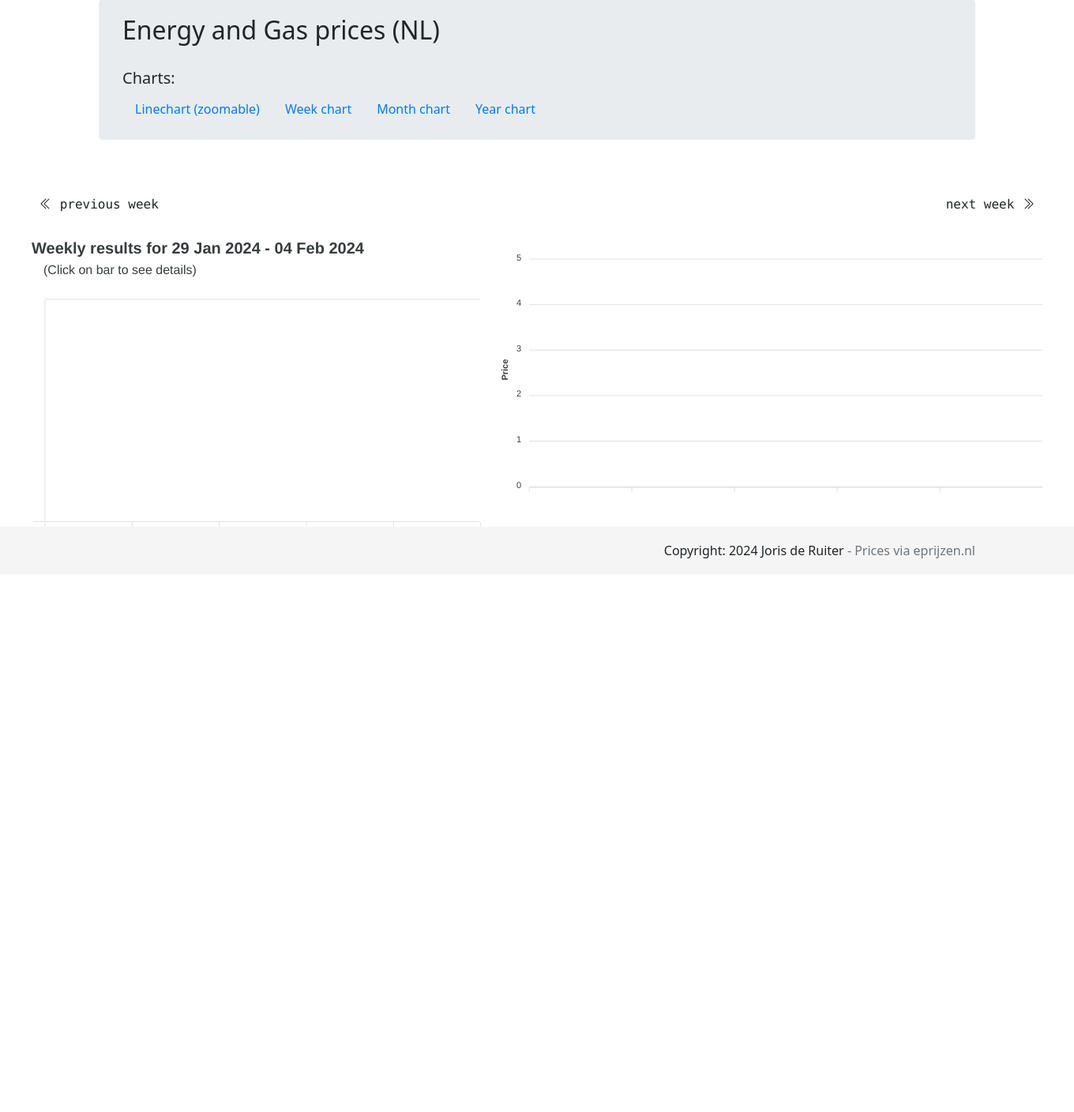
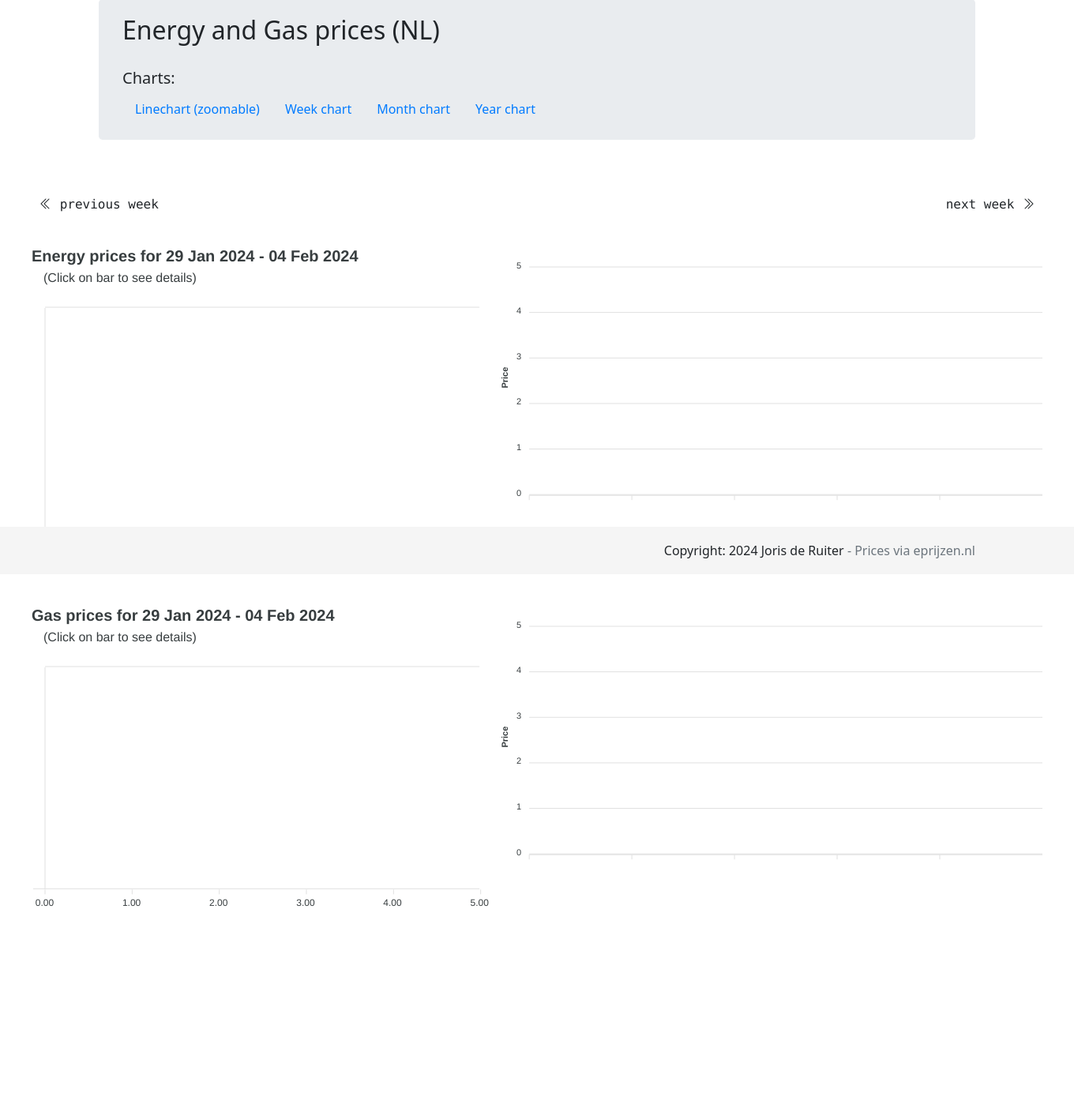
Before and after one commit to jdruiter/energietool_standalone, a Django app: page /weekchart/ in a window 1360 px wide. Shown: the part 73-1481 px from the top of the page at 79% size. Before the commit the page ends 780 px from the top, so only its background shows below. Run offline with Django 3.2, Linux system fonts and the light colour scheme; data that the repository does not hold is empty; parts of the project's set-up code (start-up, migrations or seed data) failed here and were passed over; some libraries are stand-ins or nearby versions.

Commit message:
added other gas charts

```diff
--- a/eprijzen/views.py
+++ b/eprijzen/views.py
@@ -19,15 +19,8 @@
 # month labels for the month bar chart
 MONTHS = ['Jan', 'Feb', 'Mar', 'Apr', 'May', 'Jun', 'Jul', 'Aug', 'Sep', 'Oct', 'Nov', 'Dec']
 
-def generate_random_color():
-    # generates a hex random color
-    # color = "#{:06x}".format(random.randint(0, 0xFFFFFF))
-    color = "#{:06x}".format(random.randint(0, 999999))  #more darker colors
-    return color
-
 def homepage(request):
     return render(request, 'eprijzen/base.html', {})
-
 
 
 def linechart(request):
@@ -39,19 +32,18 @@
     year = int(request.GET.get('year', now.year))
     month_name = MONTHS[month - 1]
 
-    energyprices = Energyprice.objects.filter(country_id="NL", date__month=month, date__year=year).order_by('date', 'time')
-    print(datetime(2024, 1, 20).timestamp()*1000)
-    energy_prices_data = []
-    for entry in energyprices:
-        energy_prices_data.append( [datetime.combine(entry.date, entry.time, tzinfo=timezone.utc).timestamp()*1000, entry.purchase_price] )
-    #energy_prices_data = [ [f"{e.date} {e.time}", e.all_in_price] for e in energyprices]
+    context = {}
+    for model, model_name in zip([Energyprice, Gasprice], ["energy", "gas"]):
+        monthly_prices = model.objects.filter(country_id="NL", date__month=month, date__year=year).order_by('date', 'time')
+        data_for_linechart = []
+        for entry in monthly_prices:
+            data_for_linechart.append( [datetime.combine(entry.date, entry.time, tzinfo=timezone.utc).timestamp()*1000, entry.purchase_price] )
 
-    context = {
-        "energy_prices_data":energy_prices_data,
-        "month": month,
-        "year": year,
-        "month_name": month_name,
-    }
+        context[model_name + "_data"] = data_for_linechart
+
+    context["month"] = month
+    context["year"] = year
+    context["month_name"] = month_name
 
     return render(request, 'charts/linechart.html', context)
 
@@ -65,7 +57,6 @@
         # getting data for year chart
         years =  [entry['year'] for entry in list(avg_by_year)]
         year_prices = [round(entry['total_price'], 2) for entry in list(avg_by_year)]
-        colors = [generate_random_color() for i in range(len(years))]
 
         # getting data for month chart
         months_bar_values = {}
@@ -80,7 +71,7 @@
 
             months_bar_values[year] = [list(item) for item in list(zip(months_labels, months_values))]
 
-        data = [list(e) for e in list(zip(years, colors, year_prices))]
+        data = [list(e) for e in list(zip(years, year_prices))]
 
         ind = 0
         for year in years:
@@ -91,47 +82,37 @@
         context[model_name + "_data"] = data
         context["number_of_years_" + model_name] = len(years)
 
-        if model_name == "gas":
-            pprint(data)
-
 
     return render(request, 'charts/year_bar_chart.html', context)
 
 
 def month_barchart(request):
-    year = request.GET.get('year', 2023)
+    year = request.GET.get('year', 2024)
+    context = {}
+    for model, model_name in zip([Energyprice, Gasprice], ["energy", "gas"]):
+        item_spec = []
+        for month_number in range(1, 13):
+            monthly_data = model.objects.filter(date__month=month_number, date__year = year, country_id="NL")
+            average_value = monthly_data.aggregate(Avg('purchase_price'))['purchase_price__avg']
 
-    item_spec = []
-    for month_number in range(1, 13):
-        monthly_data = Energyprice.objects.filter(date__month=month_number, date__year = year, country_id="NL")
-        average_value = monthly_data.aggregate(Avg('purchase_price'))['purchase_price__avg']
+            if average_value:
+                average_value = round(average_value, 2)
+                label = MONTHS[month_number-1]
 
-        if average_value:
-            average_value = round(average_value, 2)
-            label = MONTHS[month_number-1]
-            color = generate_random_color()
+                data_for_linechart = []
+                for entry in monthly_data:
+                    data_for_linechart.append([datetime.combine(entry.date, entry.time, tzinfo=timezone.utc).timestamp() * 1000, round(entry.purchase_price, 2)])
 
-            data_for_linechart = []
-            for entry in monthly_data:
-                data_for_linechart.append([datetime.combine(entry.date, entry.time, tzinfo=timezone.utc).timestamp() * 1000, round(entry.purchase_price, 2)])
+                item_spec.append([label, average_value, data_for_linechart])
+                context[model_name + "_data"] = item_spec
+                context["number_of_months_" + model_name] = len(item_spec)
 
-            item_spec.append([label, average_value, color, data_for_linechart])
-
-
-
-    context = {
-        "item_spec": item_spec,
-        "year": year,
-        "number_of_months": len(item_spec)
-    }
+    context["year"] = year
 
     return render(request, 'charts/month_bar_chart.html', context)
 
 
 def week_barchart(request):
-    """ Show clickable barchart
-    Todo start the chart always at 2024. Users can go prev year and next year through time
-    """
 
     date = request.GET.get("startOfWeek", None)
 
@@ -145,30 +126,31 @@
         start_of_week = start_of_week.replace(hour=0, minute=0, second=0, microsecond=0, tzinfo=timezone.utc)
         date_range = [start_of_week + timedelta(days=x) for x in range((current_date - start_of_week).days + 1)]
 
-    item_spec = []
-    for date in date_range:
-        daily_data = Energyprice.objects.filter(date=date, country_id="NL")
-        daily_data = daily_data.order_by('time')
+    context = {}
+    for model, model_name in zip([Energyprice, Gasprice], ["energy", "gas"]):
+        item_spec = []
+        for date in date_range:
+            daily_data = model.objects.filter(date=date, country_id="NL")
+            daily_data = daily_data.order_by('time')
 
-        average_value = daily_data.aggregate(Avg('all_in_price'))['all_in_price__avg']
-        if average_value:
-            # data for bar chart
-            average_value = round(average_value, 2)
-            label = date.strftime("%A")
-            color = generate_random_color()
+            average_value = daily_data.aggregate(Avg('all_in_price'))['all_in_price__avg']
+            if average_value:
+                # data for bar chart
+                average_value = round(average_value, 2)
+                label = date.strftime("%A")
 
-            # data for linechart
-            data_for_linechart = []
-            for entry in daily_data:
-                data_for_linechart.append([datetime.combine(entry.date, entry.time, tzinfo=timezone.utc).timestamp() * 1000, entry.all_in_price])
+                # data for linechart
+                data_for_linechart = []
+                for entry in daily_data:
+                    data_for_linechart.append([datetime.combine(entry.date, entry.time, tzinfo=timezone.utc).timestamp() * 1000, entry.all_in_price])
 
-            item_spec.append([label, average_value, color, data_for_linechart])
+                item_spec.append([label, average_value, data_for_linechart])
 
-    context = {
-        "start_of_week": start_of_week.strftime('%Y-%m-%dT%H:%M'),
-        "item_spec": item_spec,
-        "number_of_days": len(item_spec),
-    }
+                context[model_name + "_data"] = item_spec
+                context["number_of_days_" + model_name] = len(item_spec)
 
-    print(start_of_week.strftime('%Y-%m-%dT%H:%M'))
-    return render(request, 'charts/week_bar_chart.html', context)  # todo make own html page
+
+    context["start_of_week"] = start_of_week.strftime('%Y-%m-%dT%H:%M')
+
+
+    return render(request, 'charts/week_bar_chart.html', context)
--- a/static/month_bar_chart/month_bar_chart.css
+++ b/static/month_bar_chart/month_bar_chart.css
@@ -10,9 +10,6 @@
     user-select: none;
 }
 
-#charts {
-    margin-top: 20px;
-}
 
 #previous-year,
 #next-year {
--- a/templates/charts/week_bar_chart.html
+++ b/templates/charts/week_bar_chart.html
@@ -3,42 +3,6 @@
 
 {% block chartcontent %}
 
-<script>
-    // function for making colors
-    function generateColorPalette(startColor = "#031B88", endColor = '#FAA7B8', steps) {
-        if (steps === 2) return [startColor, endColor]
-        const colorScale = chroma.scale([startColor, endColor]).colors(steps);
-        return colorScale;
-    }
-
-    const customPalette = generateColorPalette(undefined, undefined, {{ number_of_days | safe }});
-
-    /* Load the data */
-    var Data = [];
-    var Colors = [];
-    let ind = 0;
-    {% for label, avg_value, color, line_chart_data in item_spec %}
-
-            var dictionary = {
-                x: "{{label}}",
-                y: {{avg_value | safe}},
-                color: customPalette[ind],
-                lineChartData: {{line_chart_data}}
-            };
-
-            Colors.push(customPalette[ind]);
-            Data.push(dictionary);
-            ind += 1;
-    {% endfor %}
-    console.log(Data);
-    // function for left bar chart title
-    function dateFormatter(){
-        let startOfWeek = moment("{{ start_of_week }}", 'YYYY-MM-DDTHH:mm');
-        let endOfWeek = startOfWeek.clone().add(6, 'days');
-
-        return startOfWeek.format('D MMM YYYY') + " - " + endOfWeek.format('DD MMM YYYY')
-    }
-</script>
 
 <!-- hidden form to store year -->
 <form id="hidden-form" method="get" action="{% url 'weekchart' %}">
@@ -52,13 +16,79 @@
 </div>
 
 
-<!-- charts -->
-<div style="display: flex;" id="charts">
-    <div id="chart-year"></div>
-    <div id="chart-quarter"></div>
+<!-- energy chart -->
+<div style="display: flex; margin-top: 40px" id="charts">
+    <div id="chart-year-energy"></div>
+    <div id="chart-quarter-energy"></div>
+</div>
+
+<!-- gas chart -->
+<div style="display: flex; margin-top: 40px" id="charts">
+    <div id="chart-year-gas"></div>
+    <div id="chart-quarter-gas"></div>
 </div>
 
 
+<script>
+    // function for making colors
+    function generateColorPalette(startColor = "#031B88", endColor = '#FAA7B8', steps) {
+        if (steps === 2) return [startColor, endColor]
+        const colorScale = chroma.scale([startColor, endColor]).colors(steps);
+        return colorScale;
+    }
+
+    // function for left bar chart title
+    function dateFormatter(){
+        let startOfWeek = moment("{{ start_of_week }}", 'YYYY-MM-DDTHH:mm');
+        let endOfWeek = startOfWeek.clone().add(6, 'days');
+
+        return startOfWeek.format('D MMM YYYY') + " - " + endOfWeek.format('DD MMM YYYY')
+    }
+
+    // collecting data for energy chart
+    var customPalette = generateColorPalette(undefined, undefined, {{ number_of_days_energy | safe }});
+    var EnergyData = [];
+    var ColorsEnergy = [];
+    var ind = 0;
+    {% for label, avg_value, line_chart_data in energy_data %}
+
+            var dictionary = {
+                x: "{{label}}",
+                y: {{avg_value | safe}},
+                color: customPalette[ind],
+                lineChartData: {{line_chart_data}}
+            };
+
+            ColorsEnergy.push(customPalette[ind]);
+            EnergyData.push(dictionary);
+            ind += 1;
+    {% endfor %}
+</script>
+
+
+<!-- collecting data for gas chart -->
+<script>
+    var customPalette = generateColorPalette(undefined, undefined, {{ number_of_days_gas | safe }});
+    var GasData = [];
+    var ColorsGas = [];
+    var ind = 0;
+    {% for label, avg_value, line_chart_data in gas_data %}
+
+            var dictionary = {
+                x: "{{label}}",
+                y: {{avg_value | safe}},
+                color: customPalette[ind],
+                lineChartData: {{line_chart_data}}
+            };
+
+            ColorsGas.push(customPalette[ind]);
+            GasData.push(dictionary);
+            ind += 1;
+    {% endfor %}
+</script>
+
+
+<!-- energy chart -->
 <script>
     // function for updating chart options
     function updateMonthChart(sourceChart, destChartIDToUpdate) {
@@ -94,9 +124,9 @@
     }
 
     // options for left barchart
-    var options = {
+    var optionsEnergy = {
         series: [{
-            data: Data
+            data: EnergyData
         }],
         chart: {
             id: 'barYear',
@@ -135,7 +165,7 @@
             }
         },
 
-        colors: Colors,
+        colors: ColorsEnergy,
 
         states: {
             normal: {
@@ -164,7 +194,7 @@
             }
         },
         title: {
-            text: 'Weekly results for ' + dateFormatter(),
+            text: 'Energy prices for ' + dateFormatter(),
             offsetX: 0,
             style: {
                 fontSize: '20px',
@@ -191,11 +221,11 @@
     },
     };
 
-    var chart = new ApexCharts(document.querySelector("#chart-year"), options);
+    var chart = new ApexCharts(document.querySelector("#chart-year-energy"), optionsEnergy);
     chart.render();
 
         // right bar chart options
-        var optionsQuarter = {
+        var optionsQuarterEnergy = {
           series: [{
           name: 'energy price',
           data: []
@@ -245,14 +275,20 @@
             },
         },
         xaxis: {
-            type: 'datetime',
+        type: 'datetime',
+          labels: {
+              //datetimeUTC: true,
+              datetimeFormatter: {
+                month: "dd MMM"
+              },
+          },
         },
         tooltip: {
             shared: false,
         }
     };
 
-    var chartQuarter = new ApexCharts(document.querySelector("#chart-quarter"), optionsQuarter);
+    var chartQuarter = new ApexCharts(document.querySelector("#chart-quarter-energy"), optionsQuarterEnergy);
     chartQuarter.render();
 
     chart.addEventListener('dataPointSelection', function(e, chart, opts) {
@@ -263,6 +299,34 @@
         updateMonthChart(chart, 'barQuarter')
     })
 </script>
+
+
+<!-- gas chart-->
+<script>
+// options for left bar chart
+var optionsGas = _.cloneDeep(optionsEnergy);
+optionsGas.series = [{data: GasData}];
+optionsGas.chart.id = 'barYearGas';
+optionsGas.colors = ColorsGas;
+optionsGas.title.text = 'Gas prices for ' + dateFormatter();
+
+// options for right bar chart
+optionsQuarterGas = _.cloneDeep(optionsQuarterEnergy);
+optionsQuarterGas.chart.id = 'barQuarterGas';
+
+var chartGas = new ApexCharts(document.querySelector("#chart-year-gas"), optionsGas);
+chartGas.render();
+
+var chartQuarterGas = new ApexCharts(document.querySelector("#chart-quarter-gas"), optionsQuarterGas);
+chartQuarterGas.render();
+
+chartGas.addEventListener('dataPointSelection', function (e, chart, opts) {
+    updateMonthChart(chart, 'barQuarterGas')})
+
+chartGas.addEventListener('updated', function (chart) {
+    updateMonthChart(chart, 'barQuarterGas')})
+</script>
+
 
 <!-- function for the left and right arrows -->
 <script>
@@ -277,10 +341,6 @@
         var form = document.getElementById("hidden-form");
         form.submit();
     }
-
-
-
-
 </script>
 
 {% endblock %}
```
Also changed, not shown: templates/charts/linechart.html (+23 -14 lines), templates/charts/month_bar_chart.html (+112 -44 lines), templates/charts/year_bar_chart.html (+10 -10 lines).
